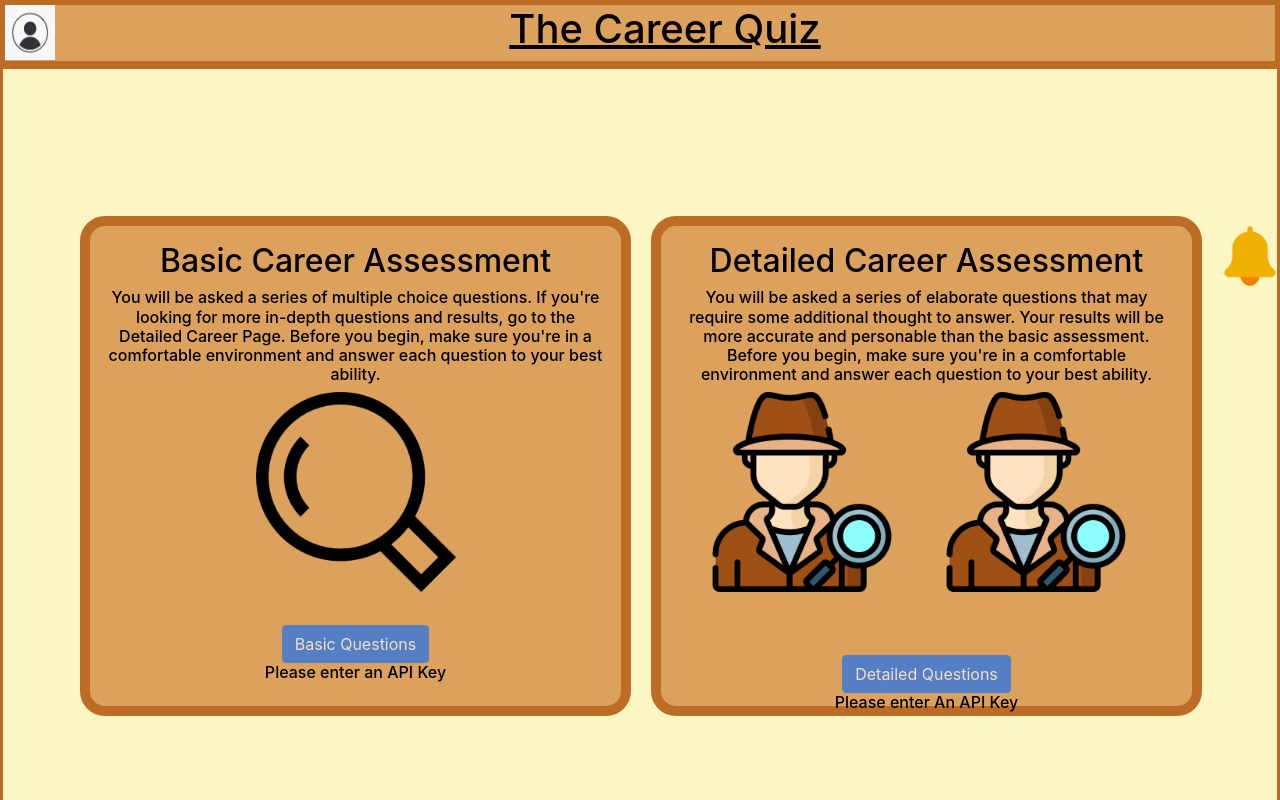
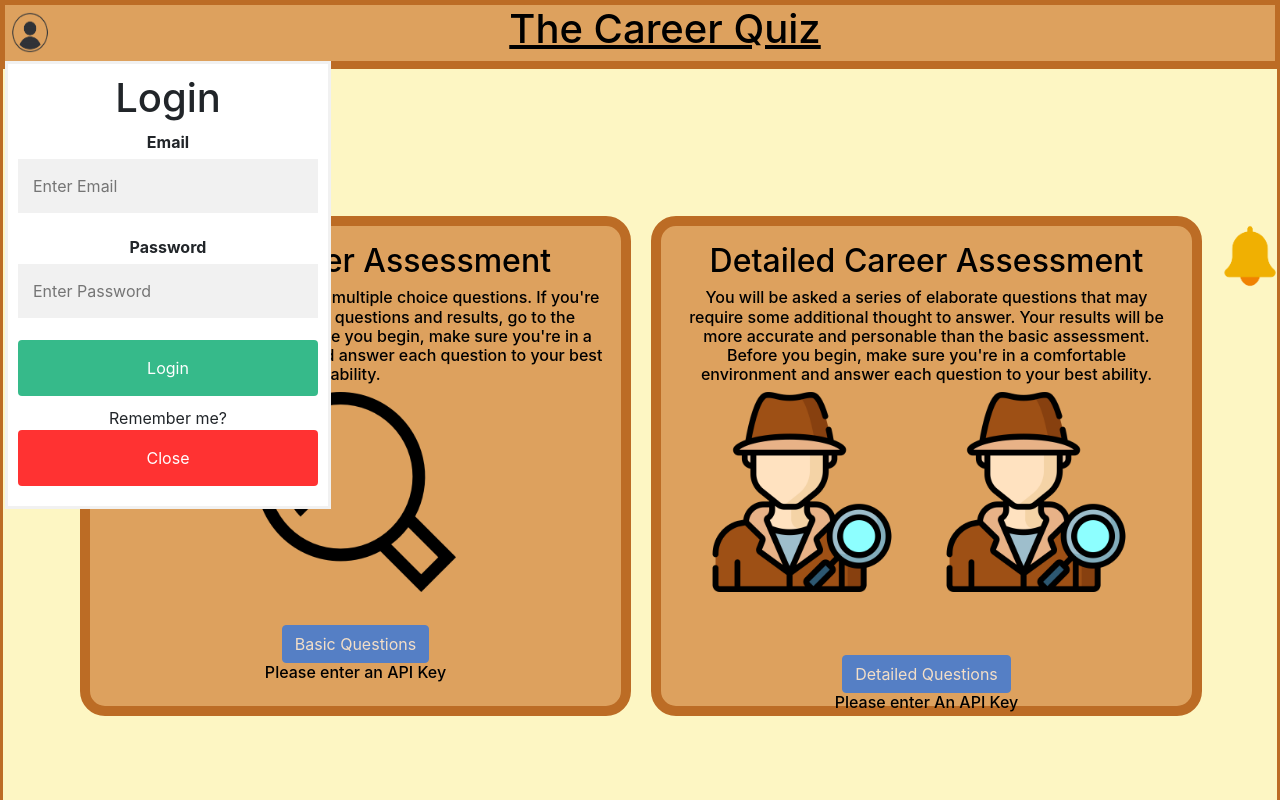
Before and after one commit to bleaky11/starter_helpi, a React (Create React App) app: page /basic-questions in a window 1280 px wide. Both pictures are taken after a click on the picture 30 px from the left and 32 px from the top of the page. Shown: the top 800 px of the page. Built offline with nearby package versions, Linux system fonts and the light colour scheme.

Commit message:
Added format

```diff
--- /dev/null
+++ b/src/LoginForm.css
@@ -0,0 +1,53 @@
+* {
+    box-sizing: border-box;
+  }
+
+  /* Popup form styling */
+  .form-popup {
+    display: block;
+    position: fixed;
+    border: 3px solid #f1f1f1;
+    z-index: 9;
+    background-color: white;
+    padding: 10px;
+  }
+
+  /* Form container styling */
+  .form-container {
+    max-width: 300px;
+  }
+
+  /* Input field styling */
+  .form-container input[type="text"], .form-container input[type="password"] {
+    width: 100%;
+    padding: 15px;
+    margin: 5px 0 22px 0;
+    border: none;
+    background: #f1f1f1;
+  }
+
+  .form-container input[type="text"]:focus, .form-container input[type="password"]:focus {
+    background-color: #ddd;
+    outline: none;
+  }
+
+  /* Submit/Login button styling */
+  .form-container .btn {
+    background-color: #04AA6D;
+    color: white;
+    padding: 16px 20px;
+    border: none;
+    cursor: pointer;
+    width: 100%;
+    margin-bottom: 10px;
+    opacity: 0.8;
+  }
+
+  .form-container .cancel {
+    background-color: red;
+  }
+
+  /* Hover effects */
+  .form-container .btn:hover {
+    opacity: 1;
+  }
--- /dev/null
+++ b/src/LoginForm.tsx
@@ -0,0 +1,33 @@
+import React from 'react';
+import {Form} from 'react-bootstrap'
+import './LoginForm.css';
+
+interface LoginFormProps {
+  closeForm: () => void;
+}
+
+export const LoginForm: React.FC<LoginFormProps> = ({ closeForm }) => {
+  return (
+    <div className="form-popup" id="myForm">
+      <form action="/action_page.php" className="form-container">
+        <h1>Login</h1>
+
+        <label htmlFor="email"><b>Email</b></label>
+        <input type="text" placeholder="Enter Email" name="email" required />
+
+        <label htmlFor="psw"><b>Password</b></label>
+        <input type="password" placeholder="Enter Password" name="psw" required />
+
+        <div>
+             <button type="submit" className="btn">Login</button>
+             <Form.Check
+                type="checkbox"
+                id="save-user"
+                name="save-user"
+             >Remember me?</Form.Check>
+        </div>
+        <button type="button" className="btn cancel" onClick={closeForm}>Close</button>
+      </form>
+    </div>
+  );
+};
--- a/src/homepagelogo.tsx
+++ b/src/homepagelogo.tsx
@@ -1,26 +1,26 @@
-import { useState } from "react";
-import { Button } from "react-bootstrap";
-import userProfile from "./Images/user-profile.png";
+import React, { useState } from 'react';
+import userProfile from './Images/user-profile.png';
+import { LoginForm } from './LoginForm';
 
-export function HomePage(): JSX.Element {
-    const [showButton, setShowButton] = useState(false);
+export const HomePage: React.FC = () => {
+  const [isFormOpen, setIsFormOpen] = useState<boolean>(false);
 
-    function logIn():JSX.Element
-    {
-        return <div></div>
-    }
+  const toggleForm = () => {
+    setIsFormOpen(!isFormOpen);
+  };
+
   return (
     <div>
-            <div style={{ float: "left" }}>
       <img
-                    style={{ width: "50px", height: "55px", cursor: "pointer" }}
         src={userProfile}
-                    alt="user-profile"
+        alt="User Profile"
+        style={{ float: "left", width: '50px', height: '55px', cursor: 'pointer' }}
+        onClick={toggleForm}
       />
-            </div>
-            <a href="https://bleaky11.github.io/starter_helpi/" style={{ color: "black" }}>
+      <a href="https://bleaky11.github.io/starter_helpi/" style={{ color: 'black' }}>
         <h1>The Career Quiz</h1>
       </a>
+      {isFormOpen && <LoginForm closeForm={() => setIsFormOpen(false)} />}
     </div>
   );
-}
+};
```
Also changed, not shown: src/Images/user-profile.png. Lines whose indentation alone changed are shown as unchanged.
